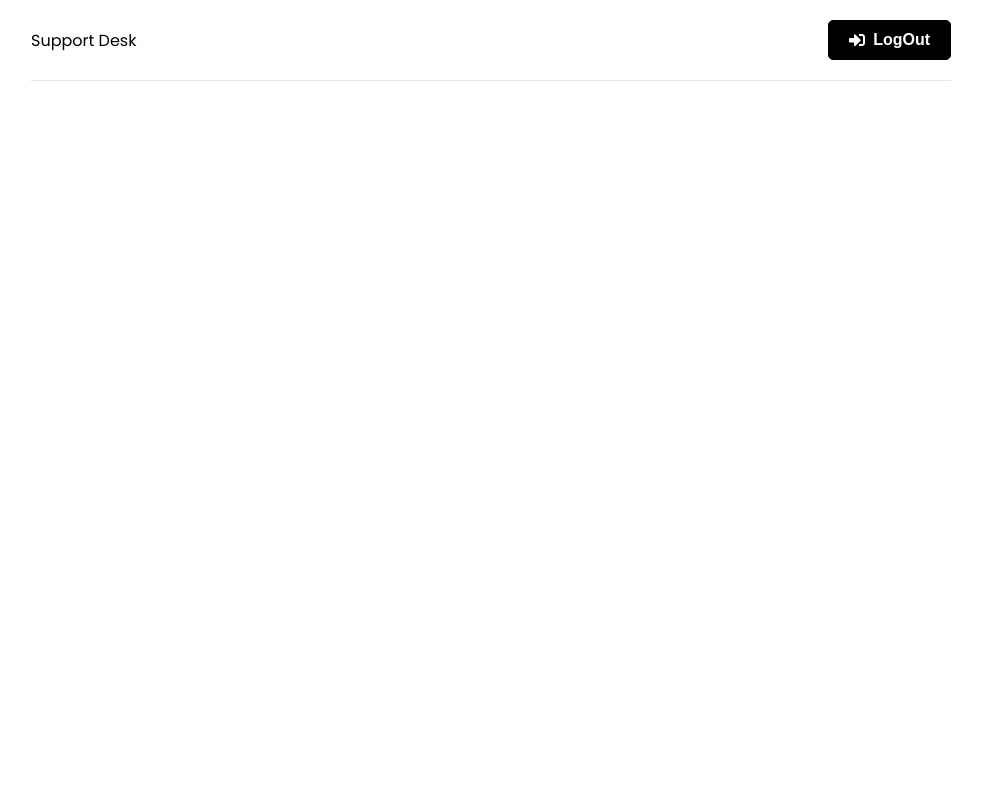
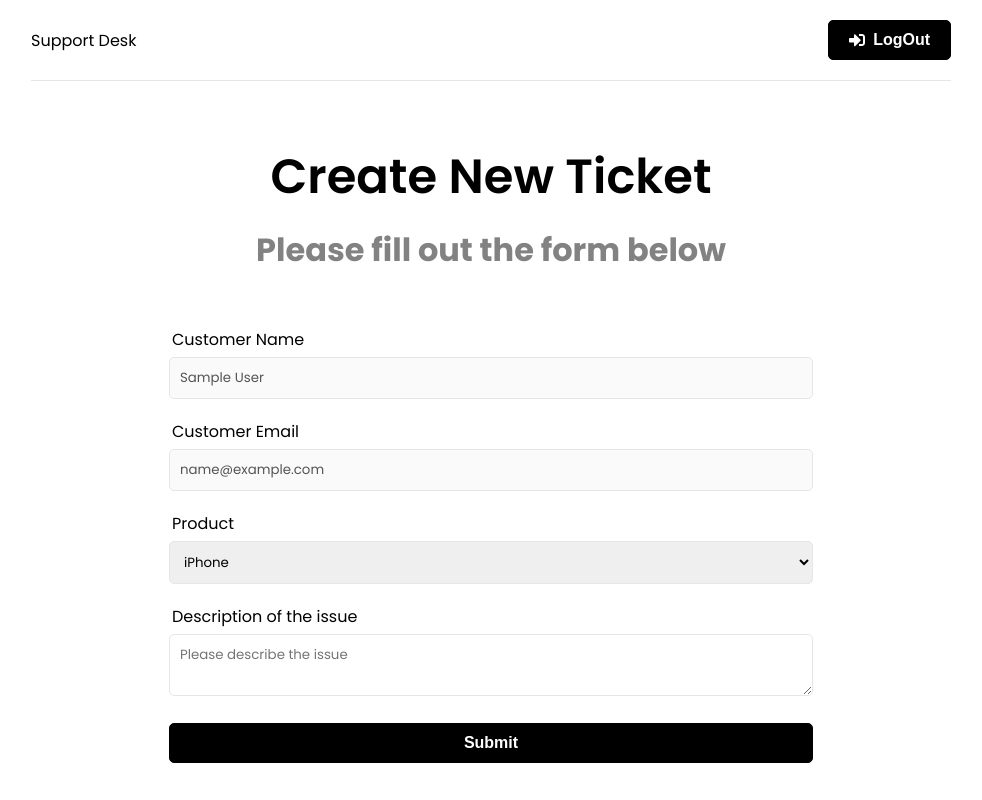
Before and after one commit to keerthimac/support_ticket, a React (Create React App) app in the folder frontend/: page /new-Ticket in a window 1280 px wide. Before the commit this address had no page. Shown: the whole page, without its empty margins (149-1131 px from the left). Built offline with nearby package versions, Linux system fonts and the light colour scheme; sample sign-in values are in the browser's storage.

Commit message:
newTicket Form

```diff
--- a/frontend/src/App.js
+++ b/frontend/src/App.js
@@ -5,6 +5,8 @@
 import Login from "./pages/Login";
 import Register from "./pages/Register";
 import Header from "./components/Header";
+import NewTicket from "./pages/NewTicket";
+import PrivateRoutes from "./components/PrivateRoutes";
 
 function App() {
   return (
@@ -16,6 +18,9 @@
             <Route path='/' element={<Home />} />
             <Route path='/login' element={<Login />} />
             <Route path='/register' element={<Register />} />
+            <Route path='/new-Ticket' element={<PrivateRoutes />}>
+              <Route path='/new-Ticket' element={<NewTicket />} />
+            </Route>
           </Routes>
         </div>
       </Router>
--- /dev/null
+++ b/frontend/src/components/PrivateRoutes.jsx
@@ -0,0 +1,13 @@
+import { Navigate, Outlet } from "react-router-dom";
+import { useAuthStatus } from "../hooks/useAuthStatus";
+import Spinner from "./Spinner";
+
+const PrivateRoutes = () => {
+  const { loggedIn, checkingStatus } = useAuthStatus();
+  if (checkingStatus) {
+    return <Spinner />;
+  }
+  return loggedIn ? <Outlet /> : <Navigate to='/login' />;
+};
+
+export default PrivateRoutes;
--- /dev/null
+++ b/frontend/src/hooks/useAuthStatus.js
@@ -0,0 +1,21 @@
+import { useState, useEffect } from "react";
+import { useSelector } from "react-redux";
+
+export const useAuthStatus = () => {
+  const [loggedIn, setLoggedIn] = useState(false);
+  const [checkingStatus, setCheckingStatus] = useState(true);
+
+  const { user } = useSelector((state) => state.auth);
+  console.log(user);
+
+  useEffect(() => {
+    if (user) {
+      setLoggedIn(true);
+    } else {
+      setLoggedIn(false);
+    }
+    setCheckingStatus(false);
+  }, [user]);
+
+  return { loggedIn, checkingStatus };
+};
--- /dev/null
+++ b/frontend/src/pages/NewTicket.jsx
@@ -0,0 +1,63 @@
+import { useState } from "react";
+import { useSelector } from "react-redux";
+
+function NewTicket() {
+  const { user } = useSelector((state) => state.auth);
+  const [name] = useState(user.name);
+  const [email] = useState(user.email);
+  const [product, setProduct] = useState("iPhone");
+  const [description, setDescription] = useState("");
+
+  const onSubmit = (e) => {
+    e.preventDefault();
+    console.log(name, email, product, description);
+  };
+
+  return (
+    <>
+      <section className='heading'>
+        <h1>Create New Ticket</h1>
+        <p>Please fill out the form below</p>
+      </section>
+      <section className='form'>
+        <div className='form-group'>
+          <label htmlFor='name'>Customer Name</label>
+          <input type='text' className='form-control' value={name} disabled />
+        </div>
+        <div className='form-group'>
+          <label htmlFor='email'>Customer Email</label>
+          <input type='text' className='form-control' value={email} disabled />
+        </div>
+        <form onSubmit={onSubmit}>
+          <div className='form-group'>
+            <label htmlFor='product'>Product</label>
+            <select
+              name='product'
+              id='product'
+              value={product}
+              onChange={(e) => setProduct(e.target.value)}>
+              <option value='iPhone'>iPhone</option>
+              <option value='Macbook Pro'>Macbook Pro</option>
+              <option value='iPad'>iPad</option>
+            </select>
+          </div>
+          <div className='form-group'>
+            <label htmlFor='description'>Description of the issue</label>
+            <textarea
+              name='description'
+              id='description'
+              value={description}
+              onChange={(e) => setDescription(e.target.value)}
+              className='form-control'
+              placeholder='Please describe the issue'></textarea>
+          </div>
+          <div className='form-group'>
+            <button className='btn btn-block'>Submit</button>
+          </div>
+        </form>
+      </section>
+    </>
+  );
+}
+
+export default NewTicket;
```
Also changed, not shown: frontend/src/features/tickets/ticketService.js (added), frontend/src/features/tickets/ticketSlice.js (added).
